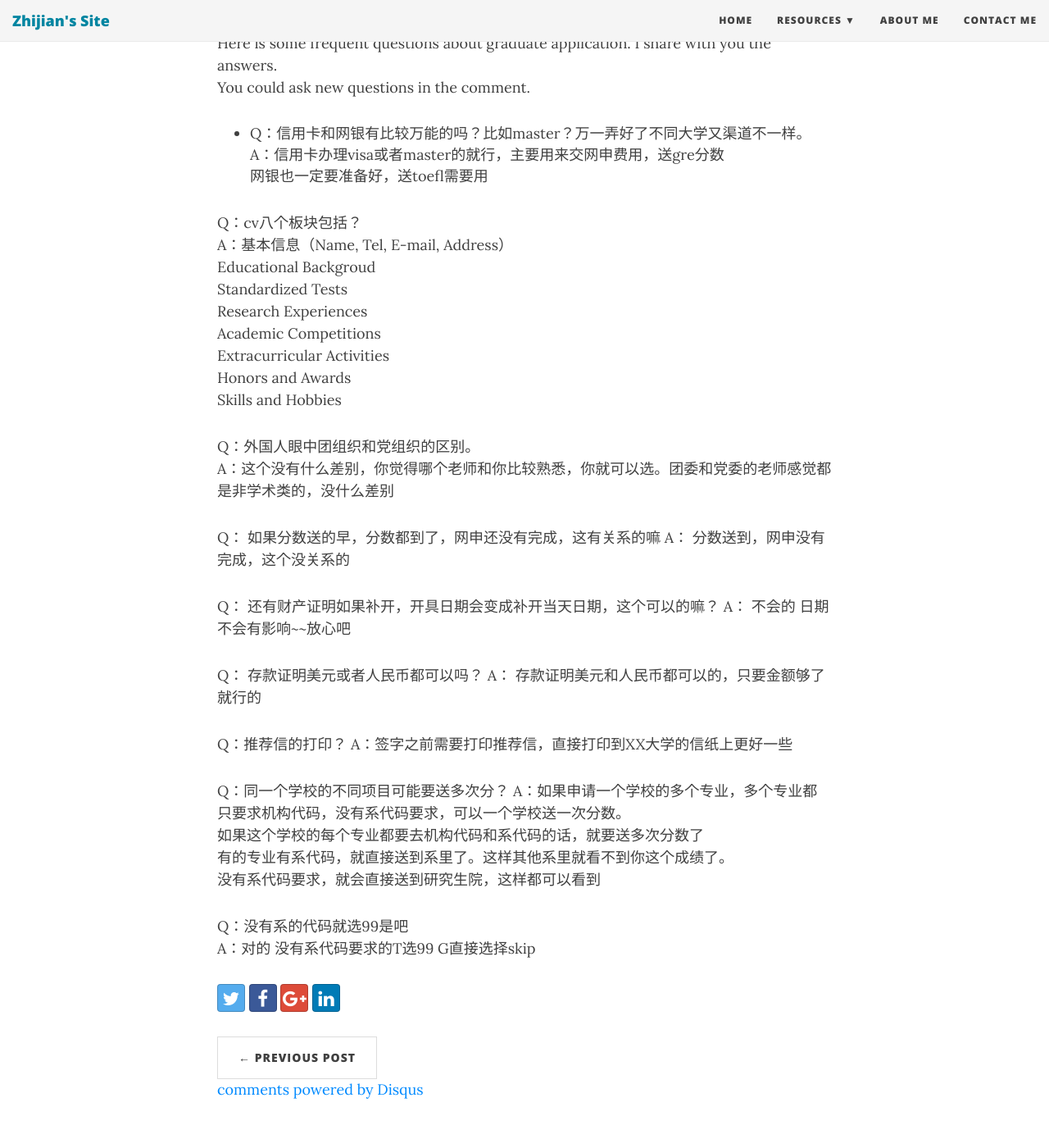
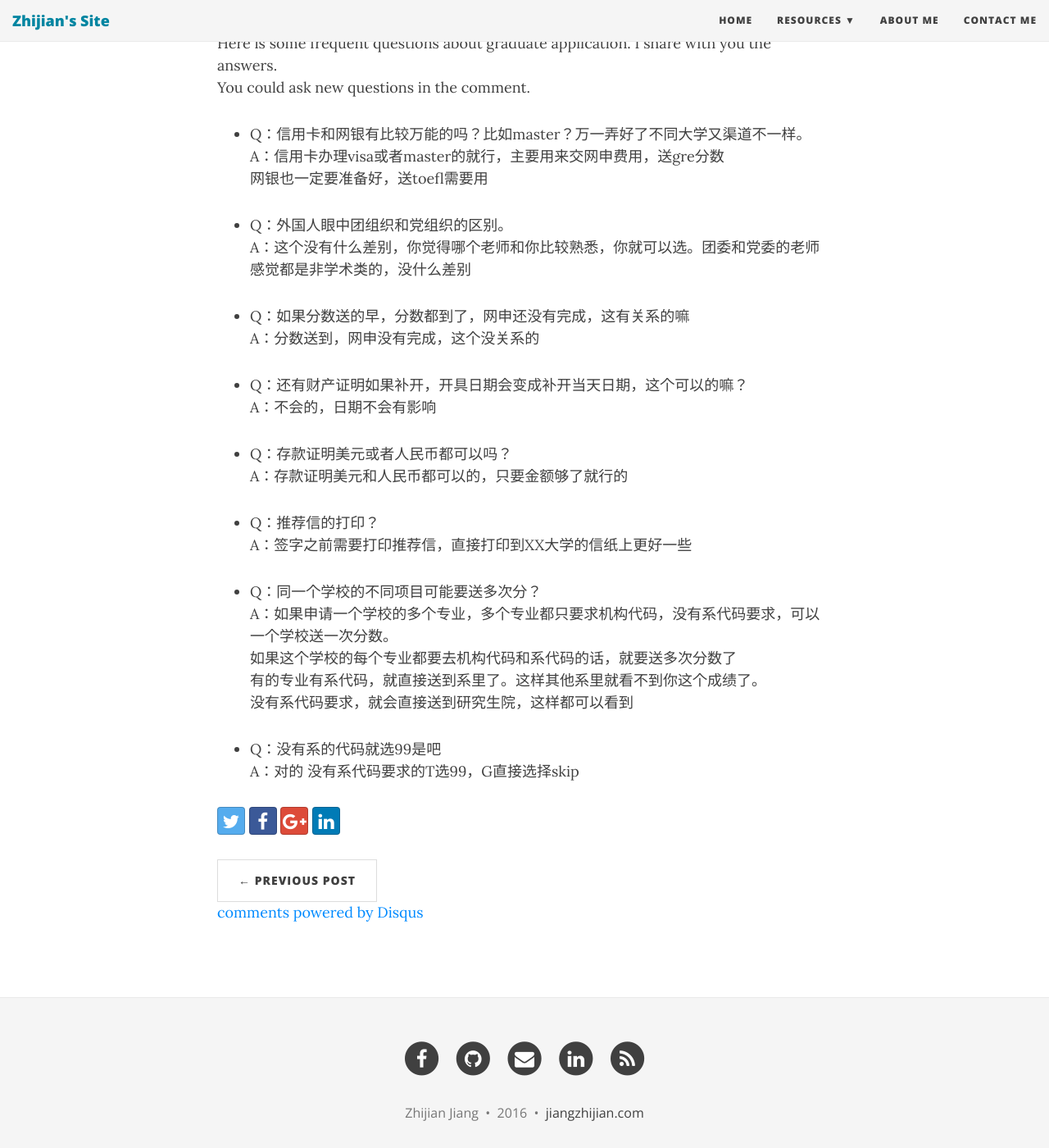
Before and after one commit to softwarelight/ZhijianJiang, a Jekyll site: the page built from _posts/fly_overseas/2016-10-13-Application-FAQ.md, in a window 1280 px wide and 1400 px high, scrolled down 281 px. Shown: the whole window at 82% size. Built offline with Jekyll 4.4.1, drawn with Linux system fonts in a browser that asks for light colours; nearby versions of some CDN libraries; comment, search, counter and statistics services are not loaded.

Commit message:
Update 2016-10-13-Application-FAQ.md

```diff
--- a/_posts/fly_overseas/2016-10-13-Application-FAQ.md
+++ b/_posts/fly_overseas/2016-10-13-Application-FAQ.md
@@ -10,36 +10,26 @@ You could ask new questions in the comment.
 A：信用卡办理visa或者master的就行，主要用来交网申费用，送gre分数
 网银也一定要准备好，送toefl需要用
 
-Q：cv八个板块包括？
-A：基本信息（Name, Tel, E-mail, Address）
-Educational Backgroud
-Standardized Tests
-Research Experiences
-Academic Competitions
-Extracurricular Activities
-Honors and Awards
-Skills and Hobbies
-
-Q：外国人眼中团组织和党组织的区别。
+* Q：外国人眼中团组织和党组织的区别。
 A：这个没有什么差别，你觉得哪个老师和你比较熟悉，你就可以选。团委和党委的老师感觉都是非学术类的，没什么差别
 
-Q： 如果分数送的早，分数都到了，网申还没有完成，这有关系的嘛
-A： 分数送到，网申没有完成，这个没关系的
+* Q：如果分数送的早，分数都到了，网申还没有完成，这有关系的嘛
+A：分数送到，网申没有完成，这个没关系的
 
-Q： 还有财产证明如果补开，开具日期会变成补开当天日期，这个可以的嘛？
-A： 不会的  日期不会有影响~~放心吧
+* Q：还有财产证明如果补开，开具日期会变成补开当天日期，这个可以的嘛？
+A：不会的，日期不会有影响
 
-Q： 存款证明美元或者人民币都可以吗？
-A： 存款证明美元和人民币都可以的，只要金额够了就行的
+* Q：存款证明美元或者人民币都可以吗？
+A：存款证明美元和人民币都可以的，只要金额够了就行的
 
-Q：推荐信的打印？
+* Q：推荐信的打印？
 A：签字之前需要打印推荐信，直接打印到XX大学的信纸上更好一些
 
-Q：同一个学校的不同项目可能要送多次分？
+* Q：同一个学校的不同项目可能要送多次分？
 A：如果申请一个学校的多个专业，多个专业都只要求机构代码，没有系代码要求，可以一个学校送一次分数。
 如果这个学校的每个专业都要去机构代码和系代码的话，就要送多次分数了
- 有的专业有系代码，就直接送到系里了。这样其他系里就看不到你这个成绩了。
- 没有系代码要求，就会直接送到研究生院，这样都可以看到
+有的专业有系代码，就直接送到系里了。这样其他系里就看不到你这个成绩了。
+没有系代码要求，就会直接送到研究生院，这样都可以看到
 
-Q：没有系的代码就选99是吧
-A：对的 没有系代码要求的T选99 G直接选择skip
+* Q：没有系的代码就选99是吧
+A：对的 没有系代码要求的T选99，G直接选择skip
```
